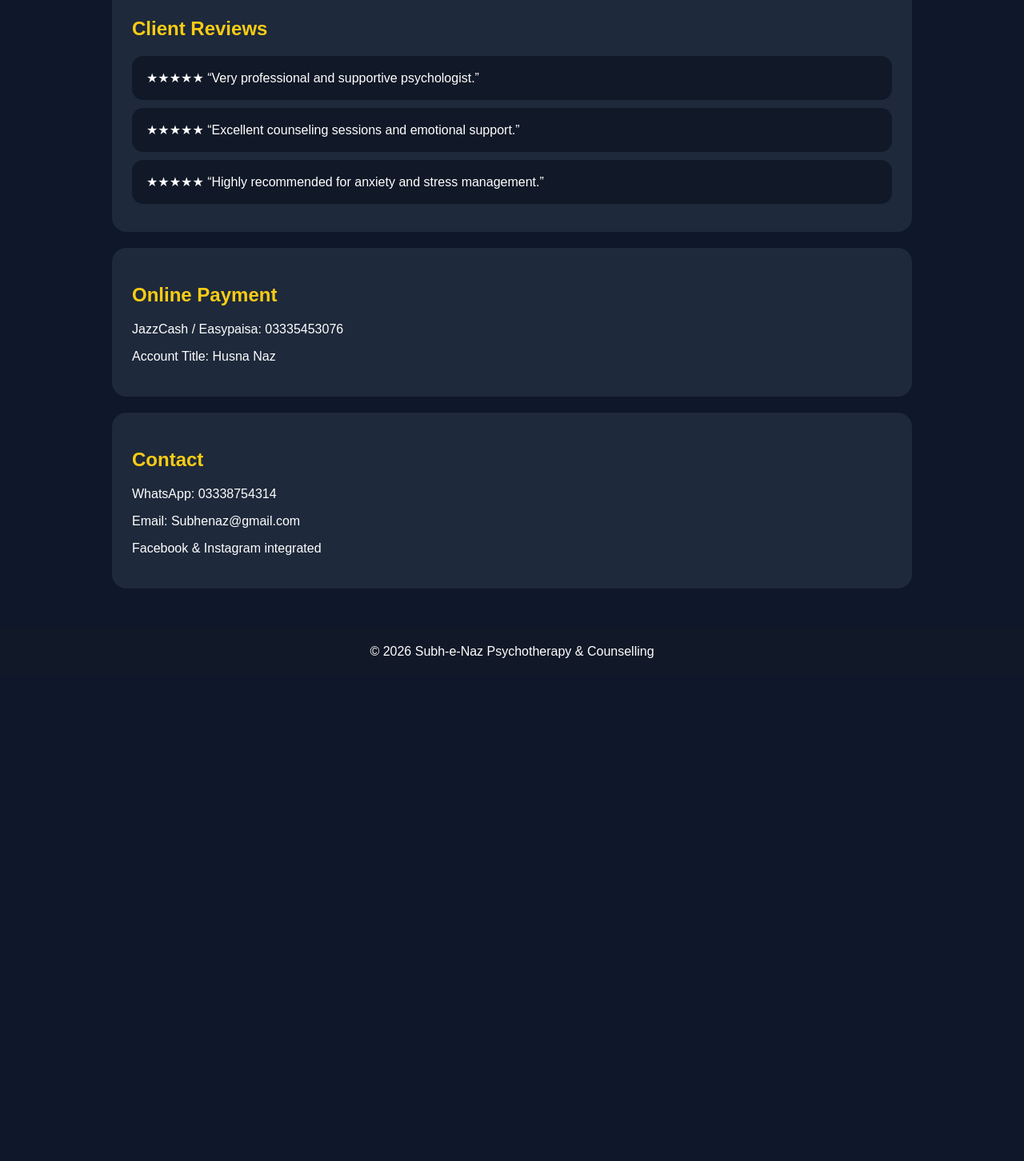
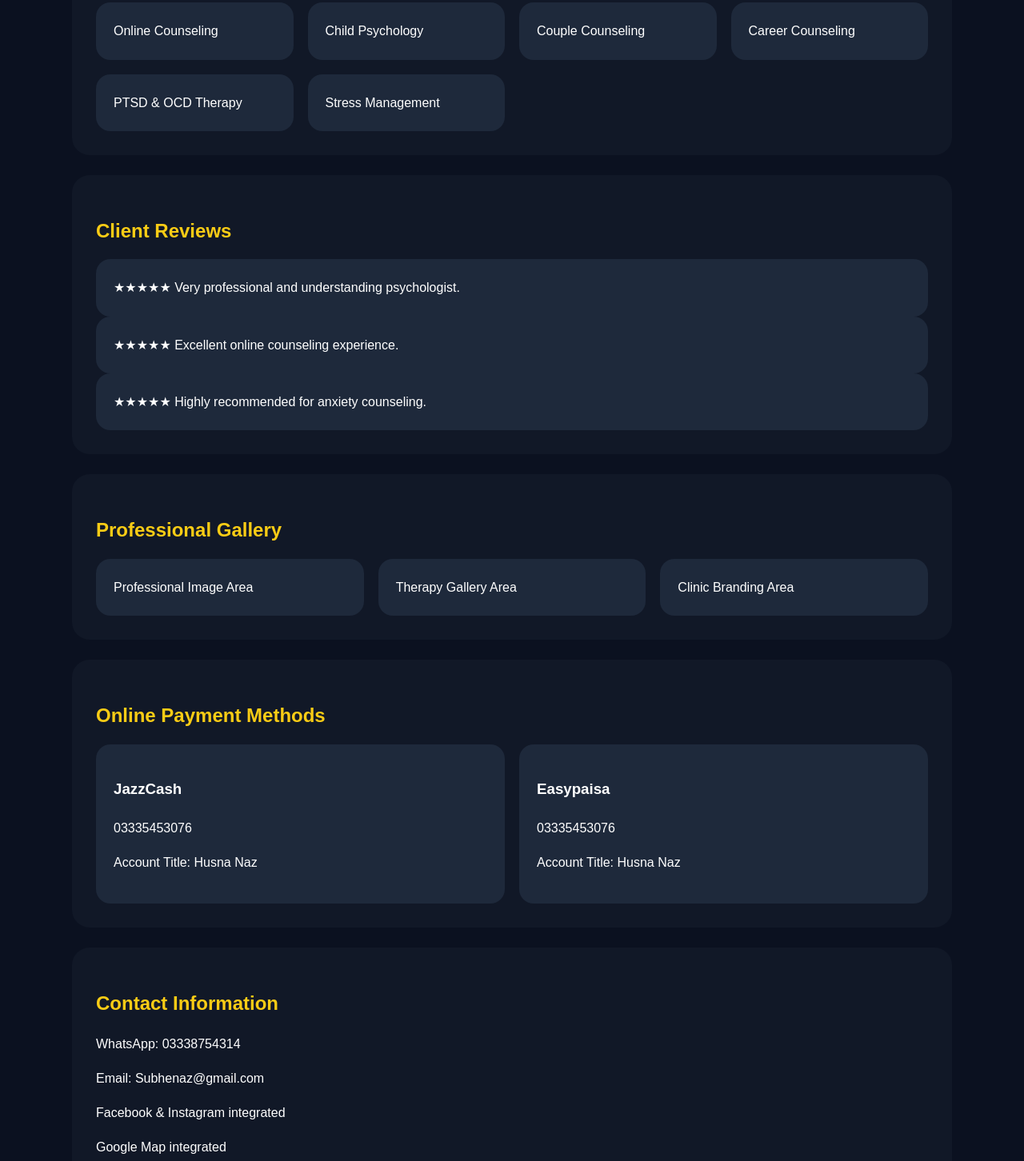
Before and after one commit to Subhenaz/Ms.-Husna-Naz-Clinical-Psychologist-APA-Registered, a plain HTML site: page index.html in a window 1280 px wide. Shown: the part 860-2312 px from the top of the page at 80% size. Before the commit the page ends 1704 px from the top, so only its background shows below. Drawn offline with Linux system fonts and the light colour scheme.

Commit message:
Add files via upload
Update website

```diff
--- a/index.html
+++ b/index.html
@@ -1,4 +1,3 @@
-
 <!DOCTYPE html>
 <html lang="en">
 <head>
@@ -6,16 +5,18 @@
 <meta name="viewport" content="width=device-width, initial-scale=1.0">
 <title>Subh-e-Naz Psychotherapy & Counselling</title>
 <style>
-body{font-family:Arial,sans-serif;margin:0;background:#0f172a;color:white}
-header{text-align:center;padding:60px 20px;background:#111827}
-.logo{font-size:42px;font-weight:bold;color:#facc15}
-.container{width:90%;max-width:1000px;margin:auto;padding:30px 0}
-.card{background:#1e293b;padding:25px;border-radius:18px;margin-bottom:20px}
+body{margin:0;font-family:Arial,sans-serif;background:#0b1120;color:white;line-height:1.7}
+header{padding:80px 20px;text-align:center;background:#111827}
+.logo{font-size:46px;font-weight:bold;color:#facc15}
+.container{width:92%;max-width:1100px;margin:auto;padding:50px 0}
+.card{background:#111827;padding:30px;border-radius:22px;margin-bottom:25px}
+h1,h2{margin-bottom:15px}
 h2{color:#facc15}
-.services{display:grid;grid-template-columns:repeat(auto-fit,minmax(220px,1fr));gap:15px}
-.service{background:#111827;padding:18px;border-radius:14px}
-.review{background:#111827;padding:18px;border-radius:14px;margin-bottom:10px}
-.btn{display:inline-block;background:#25D366;color:white;padding:12px 22px;border-radius:40px;text-decoration:none;margin-top:15px}
+.btn{display:inline-block;background:#25D366;color:white;padding:14px 24px;border-radius:40px;text-decoration:none;margin-top:20px}
+.services{display:grid;grid-template-columns:repeat(auto-fit,minmax(220px,1fr));gap:18px}
+.service,.review,.gallery-box,.pay-box{background:#1e293b;padding:22px;border-radius:18px}
+.gallery{display:grid;grid-template-columns:repeat(auto-fit,minmax(220px,1fr));gap:18px}
+.payment{display:grid;grid-template-columns:repeat(auto-fit,minmax(220px,1fr));gap:18px}
 footer{text-align:center;padding:20px;background:#111827}
 </style>
 </head>
@@ -24,7 +25,7 @@ footer{text-align:center;padding:20px;background:#111827}
 <header>
 <div class="logo">SUBH-E-NAZ</div>
 <h1>Clinical Psychologist & Psychotherapist</h1>
-<p>Professional Mental Health & Counseling Services</p>
+<p>Professional Mental Health Support & Counseling Services</p>
 <a class="btn" href="https://wa.me/923338754314">WhatsApp Appointment</a>
 </header>
 
@@ -38,35 +39,56 @@ Ms. Husna Naz is a dedicated Clinical Psychologist and Psychotherapist registere
 </div>
 
 <div class="card">
-<h2>Services</h2>
+<h2>Professional Services</h2>
 <div class="services">
 <div class="service">Online Counseling</div>
 <div class="service">Child Psychology</div>
 <div class="service">Couple Counseling</div>
 <div class="service">Career Counseling</div>
+<div class="service">PTSD & OCD Therapy</div>
 <div class="service">Stress Management</div>
-<div class="service">PTSD & OCD Therapy</div>
 </div>
 </div>
 
 <div class="card">
 <h2>Client Reviews</h2>
-<div class="review">★★★★★ “Very professional and supportive psychologist.”</div>
-<div class="review">★★★★★ “Excellent counseling sessions and emotional support.”</div>
-<div class="review">★★★★★ “Highly recommended for anxiety and stress management.”</div>
+<div class="review">★★★★★ Very professional and understanding psychologist.</div>
+<div class="review">★★★★★ Excellent online counseling experience.</div>
+<div class="review">★★★★★ Highly recommended for anxiety counseling.</div>
 </div>
 
 <div class="card">
-<h2>Online Payment</h2>
-<p>JazzCash / Easypaisa: 03335453076</p>
+<h2>Professional Gallery</h2>
+<div class="gallery">
+<div class="gallery-box">Professional Image Area</div>
+<div class="gallery-box">Therapy Gallery Area</div>
+<div class="gallery-box">Clinic Branding Area</div>
+</div>
+</div>
+
+<div class="card">
+<h2>Online Payment Methods</h2>
+<div class="payment">
+<div class="pay-box">
+<h3>JazzCash</h3>
+<p>03335453076</p>
 <p>Account Title: Husna Naz</p>
 </div>
 
+<div class="pay-box">
+<h3>Easypaisa</h3>
+<p>03335453076</p>
+<p>Account Title: Husna Naz</p>
+</div>
+</div>
+</div>
+
 <div class="card">
-<h2>Contact</h2>
+<h2>Contact Information</h2>
 <p>WhatsApp: 03338754314</p>
 <p>Email: Subhenaz@gmail.com</p>
 <p>Facebook & Instagram integrated</p>
+<p>Google Map integrated</p>
 </div>
 
 </div>
```
